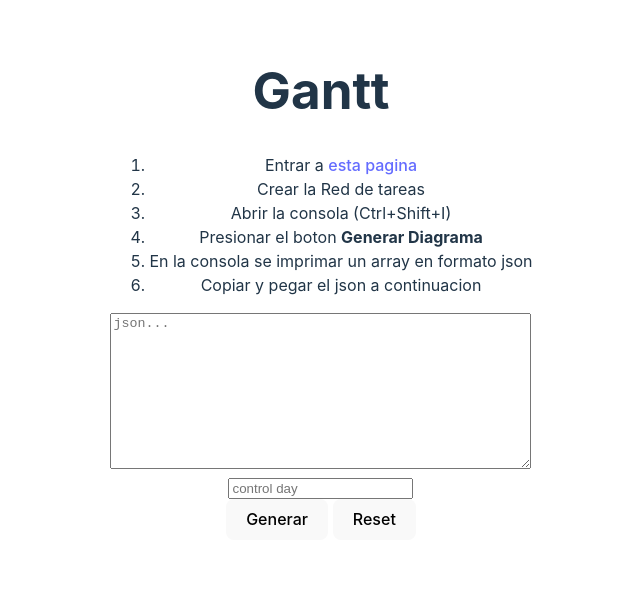
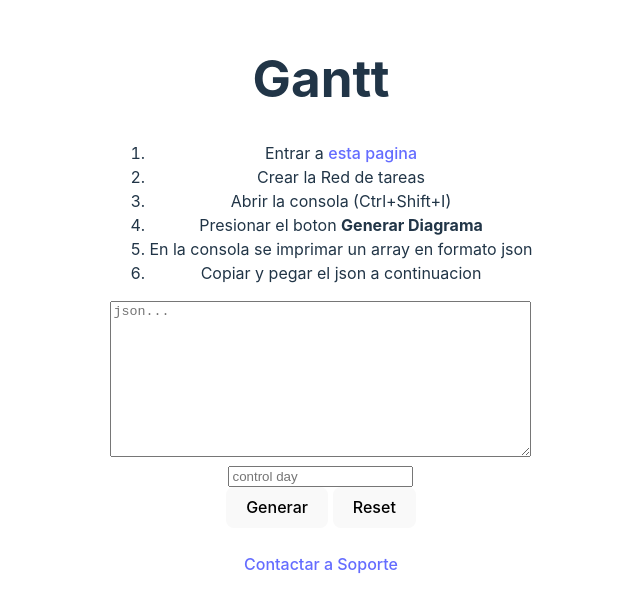
Before and after one commit to BrunoMollo/Gantt, a Svelte app: page / in a window 1280 px wide. Shown: the part 104-716 px from the top of the page, without its empty margins (319-959 px from the left). Built offline with nearby package versions, Linux system fonts and the light colour scheme.

Commit message:
add support

```diff
--- a/src/App.svelte
+++ b/src/App.svelte
@@ -84,6 +84,7 @@
   <p>App made by Bruno Mollo</p>
 {/if}
 
+  <a href="https://www.youtube.com/watch?v=q-Y0bnx6Ndw">Contactar a Soporte</a>
 <style>
   .cell {
     display: inline-block;
```
Also changed, not shown: 1 other file (tests, documents, lock files or other folders).
